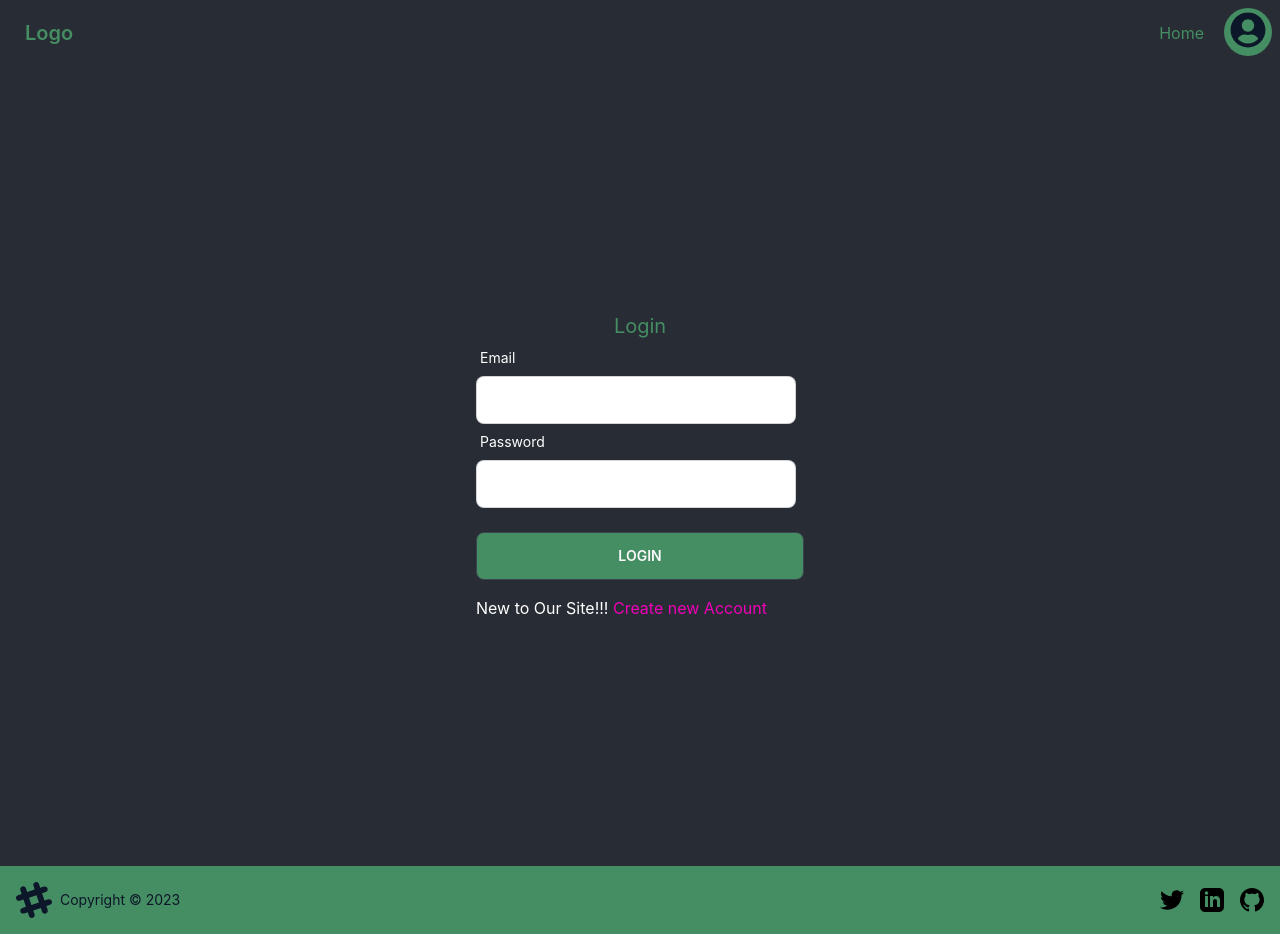
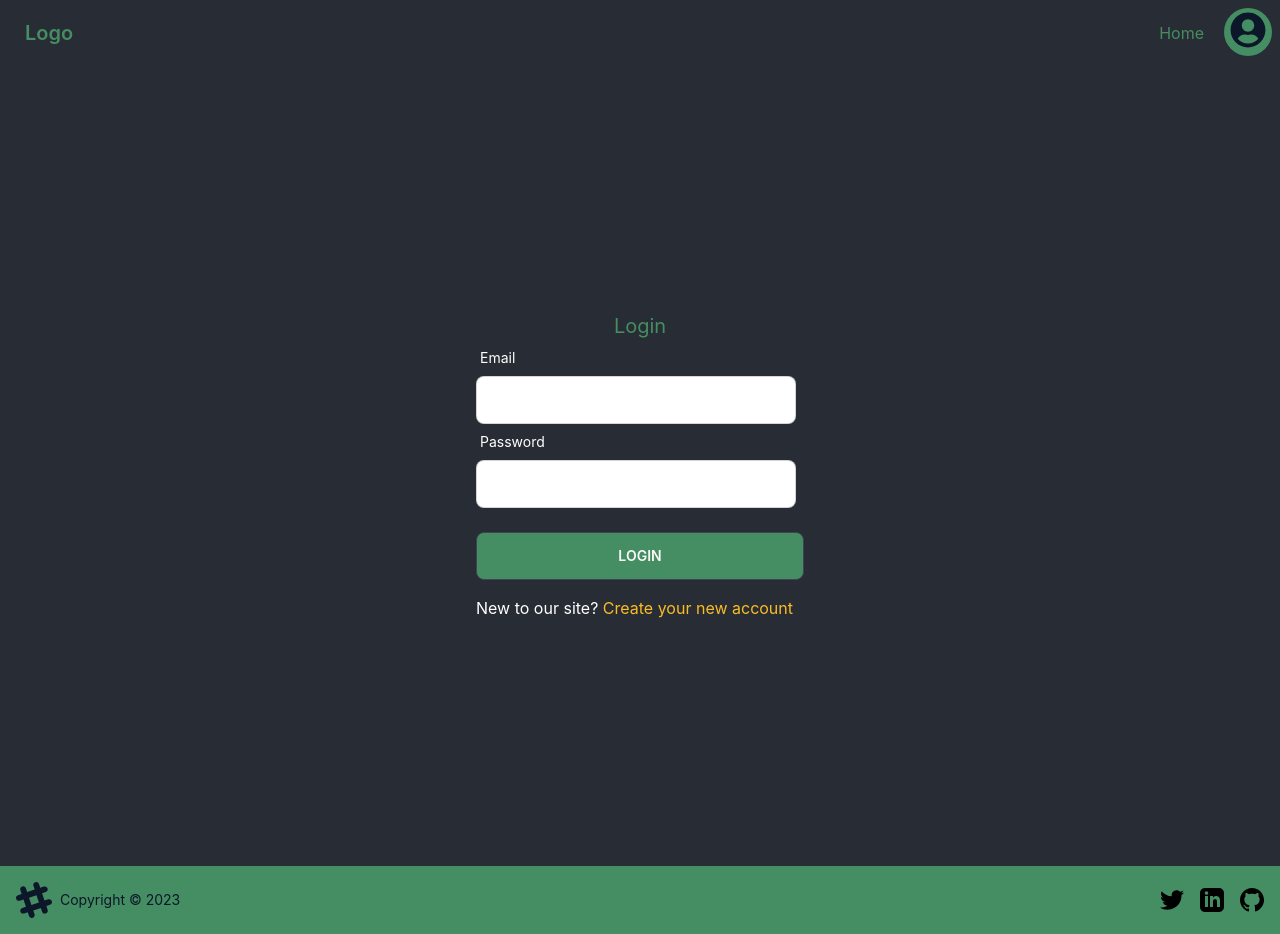
Before and after one commit to hamzayusuf1/workout-app, a React (Create React App) app in the folder client/: page /Login in a window 1280 px wide. Built offline with nearby package versions, Linux system fonts and the light colour scheme.

Commit message:
added request for signup method

```diff
--- a/client/src/Components/SignIn/SignIn.js
+++ b/client/src/Components/SignIn/SignIn.js
@@ -44,9 +44,9 @@ const SignIn = () => {
           <div></div>
         </form>
         <p style={{ color: "white" }} className="mt-4">
-          New to Our Site!!!{" "}
-          <Link className="text-secondary" to="/Register">
-            Create new Account
+          New to our site?{" "}
+          <Link className="text-warning" to="/Register">
+            Create your new account
           </Link>
         </p>
       </div>
--- a/client/src/Components/SignUp/SignUp.js
+++ b/client/src/Components/SignUp/SignUp.js
@@ -1,9 +1,30 @@
 import React from "react";
-import { Link } from "react-router-dom";
+import { Link, useNavigate } from "react-router-dom";
 
 const SignUp = () => {
+  const navigate = useNavigate();
+
   const handleSubmit = (event) => {
     event.preventDefault();
+    const username = event.target.name.value;
+    const email = event.target.email.value;
+    const password = event.target.password.value;
+
+    const user = { username, email, password };
+    fetch("http://localhost:5008/user/signup", {
+      method: "POST",
+      headers: {
+        "Content-Type": "application/json",
+      },
+      body: JSON.stringify(user),
+    })
+      .then((res) => {
+        return res.json();
+      })
+      .then((data) => {
+        navigate("/login");
+        console.log(data);
+      });
   };
 
   return (
@@ -30,7 +51,7 @@ const SignUp = () => {
                 className="block mb-2 text-sm"
                 style={{ color: "white" }}
               >
-                Name
+                Username
               </label>
               <input
                 type="text"
```
